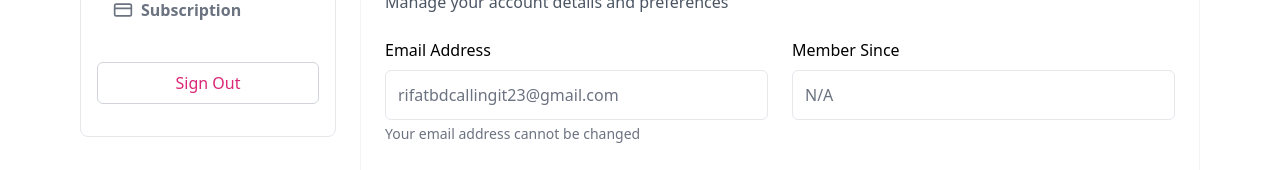
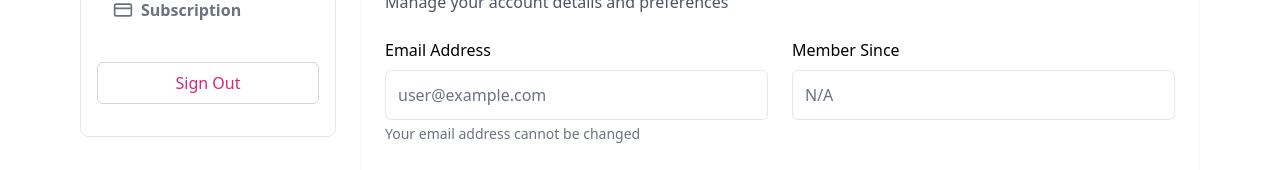
Before and after one commit to FSDTeam-SAA/heart-bridge-dialogue, a React (Vite) app: page /account/profile in a window 1280 px wide. Shown: the part 224-394 px from the top of the page. Built offline with nearby package versions, Linux system fonts and the light colour scheme; no server answers; sample sign-in values are in the browser's storage.

Commit message:
user email show done

```diff
--- a/src/pages/Account/Profile.jsx
+++ b/src/pages/Account/Profile.jsx
@@ -1,12 +1,18 @@
+import { onAuthStateChanged } from "firebase/auth";
 import { User } from "lucide-react"
+import { useEffect, useState } from "react";
+import { auth } from "../../config/firebaseConfig";
 
 export default function Profile() {
-  // This could come from a user context or API call in a real app
-  const userProfile = {
-    email: "rifatbdcallingit23@gmail.com",
-    memberSince: "N/A",
-    plan: "Free Plan",
-  }
+
+  const [user, setUser] = useState(null);
+
+  useEffect(() => {
+      const unsubscribe = onAuthStateChanged(auth, (currentUser) => {
+        setUser(currentUser);
+      });
+      return () => unsubscribe();
+  }, []);
 
   return (
     <div className="bg-white rounded-lg p-6 border border-gray-100">
@@ -21,20 +27,20 @@ export default function Profile() {
         <div className="flex md:flex-row flex-col  w-full gap-6">
           <div className="md:w-1/2">
             <h3 className="font-medium mb-2">Email Address</h3>
-            <div className="border rounded-md p-3 text-gray-500 cursor-not-allowed">{userProfile.email}</div>
+            <div className="border rounded-md p-3 text-gray-500 cursor-not-allowed">{user?.email}</div>
             <p className="text-sm text-gray-500 mt-1">Your email address cannot be changed</p>
           </div>
 
           <div className="md:w-1/2">
             <h3 className="font-medium mb-2">Member Since</h3>
-            <div className="border rounded-md p-3 text-gray-500 cursor-not-allowed">{userProfile.memberSince}</div>
+            <div className="border rounded-md p-3 text-gray-500 cursor-not-allowed">N/A</div>
           </div>
         </div>
 
         <div>
           <h3 className="font-medium mb-2">Current Plan</h3>
           <div className="inline-block bg-pink-100 text-pink-600 px-3 py-1 rounded-full text-sm">
-            {userProfile.plan}
+            Free Plan
           </div>
         </div>
       </div>
--- a/src/shared/Navbar/Navbar.jsx
+++ b/src/shared/Navbar/Navbar.jsx
@@ -102,7 +102,7 @@ export default function Navbar() {
                         <div className="px-4 pb-2 mb-1 border-b hover:bg-[#C6255310] hover:text-[#C62553] rounded-lg">
                           <div className="font-medium">Account</div>
                           <div className="text-sm text-gray-500">
-                            rifatbdcallingit23@gmail.com
+                            {user?.email}
                           </div>
                         </div>
                       </Link>
@@ -205,7 +205,7 @@ export default function Navbar() {
               <div className="px-4 pb-2 mb-1 border-b hover:bg-[#C6255310] hover:text-[#C62553] rounded-lg">
                 <div className="font-medium">Account</div>
                 <div className="text-sm text-gray-500">
-                  rifatbdcallingit23@gmail.com
+                  {user?.email}
                 </div>
               </div>
             </Link>
```
